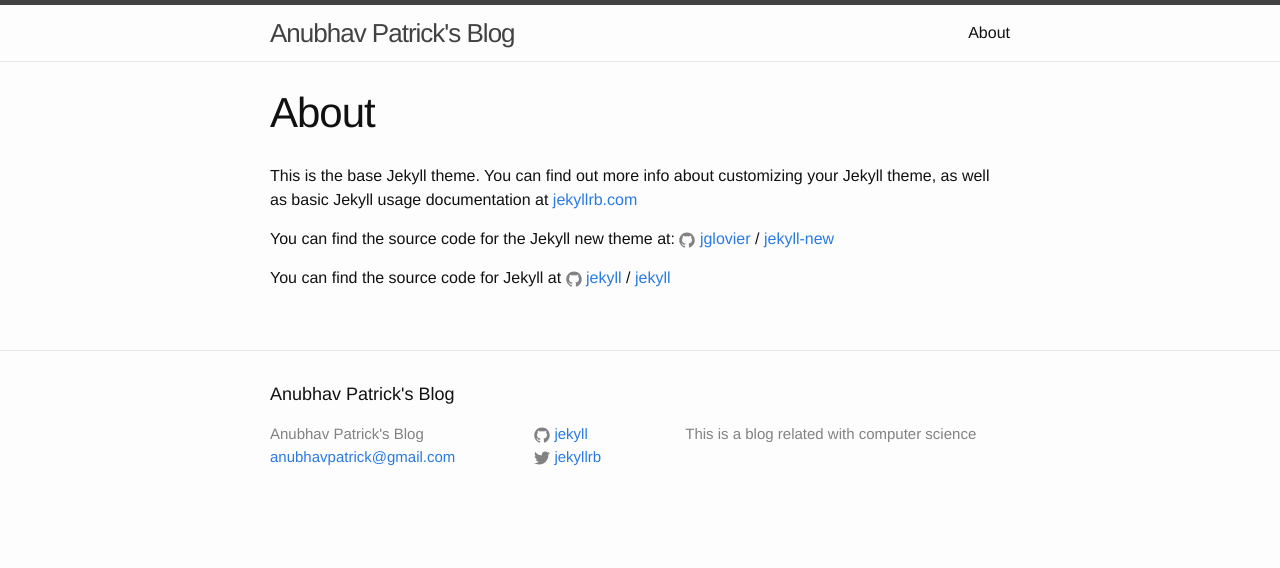
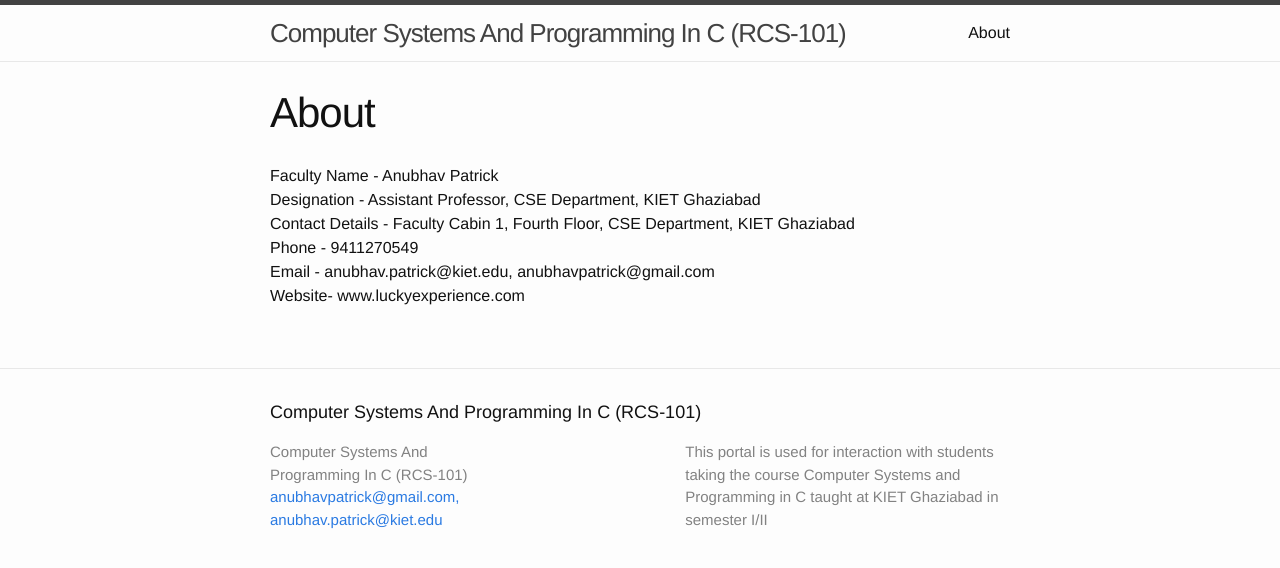
Before and after one commit to anubhavpatrick/anubhavpatrick.github.io, a Jekyll site: the page built from about.md, in a window 1280 px wide. Shown: the top 568 px of the page. Built offline with Jekyll 4.4.1, drawn with Linux system fonts in a browser that asks for light colours.

Commit message:
Publishing Website 22 August 2016

```diff
--- a/_config.yml
+++ b/_config.yml
@@ -6,14 +6,11 @@
 # 'jekyll serve'. If you change this file, please restart the server process.
 
 # Site settings
-title: Anubhav Patrick's Blog
-email: anubhavpatrick@gmail.com
+title: Computer Systems And Programming In C (RCS-101)
+email: anubhavpatrick@gmail.com, anubhav.patrick@kiet.edu
 description: > # this means to ignore newlines until "baseurl:"
-  This is a blog related with computer science
+  This portal is used for interaction with students taking the course Computer Systems and Programming in C taught at KIET Ghaziabad in semester I/II
 baseurl: "" # the subpath of your site, e.g. /blog
 url: "http:www.luckyexperience.com" # the base hostname & protocol for your site
-twitter_username: jekyllrb
-github_username:  jekyll
-
 # Build settings
 markdown: kramdown
--- a/about.md
+++ b/about.md
@@ -4,12 +4,9 @@ title: About
 permalink: /about/
 ---
 
-This is the base Jekyll theme. You can find out more info about customizing your Jekyll theme, as well as basic Jekyll usage documentation at [jekyllrb.com](http://jekyllrb.com/)
-
-You can find the source code for the Jekyll new theme at:
-{% include icon-github.html username="jglovier" %} /
-[jekyll-new](https://github.com/jglovier/jekyll-new)
-
-You can find the source code for Jekyll at
-{% include icon-github.html username="jekyll" %} /
-[jekyll](https://github.com/jekyll/jekyll)
+Faculty Name - Anubhav Patrick <br>
+Designation - Assistant Professor, CSE Department, KIET Ghaziabad <br>
+Contact Details - Faculty Cabin 1, Fourth Floor, CSE Department, KIET Ghaziabad <br>
+Phone - 9411270549 <br>
+Email - anubhav.patrick@kiet.edu, anubhavpatrick@gmail.com <br>
+Website- www.luckyexperience.com
```
Also changed, not shown: _posts/2016-07-20-welcome-to-jekyll.markdown (deleted, +0 -28 lines), _posts/2016-08-22-Unit-1-Material.markdown (added, +14 -0 lines), 4 other files.
